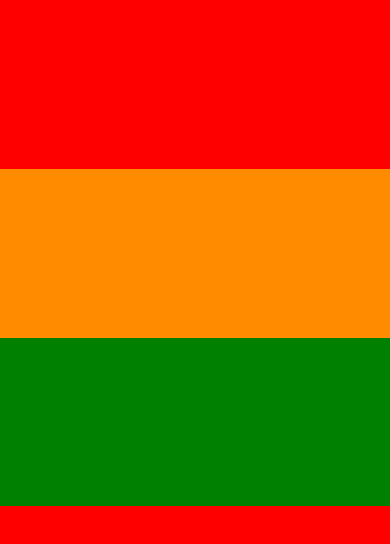
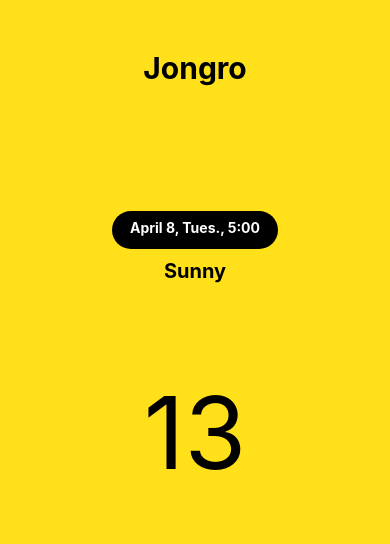
Before and after one commit to minju05/RN_weather_app, a React Native app: screen / in a window 390 px wide. Shown: the top 544 px of the page. Built offline with nearby package versions, Linux system fonts and the light colour scheme.

Commit message:
13_weather_layout

```diff
--- a/App.js
+++ b/App.js
@@ -2,34 +2,74 @@ import { StatusBar } from 'expo-status-bar';
 import React, {useState} from 'react';
 import { StyleSheet, Text, View, Button } from 'react-native';
 
-// 12강 PPT [FlexBox] //
-/*
-export default function App() {
-    return (
-        <View style={ flexDirection: 'row'}>
-            <View style={{width: 100, height: 100, backgroundColor: 'red'}}></View>
-            <View style={{width: 100, height: 100, backgroundColor: 'darkorange'}}></View>
-            <View style={{width: 100, height: 100, backgroundColor: 'green'}}></View>
-            <View style={{width: 100, height: 100, backgroundColor: 'red'}}></View>
-            <View style={{width: 100, height: 100, backgroundColor: 'darkorange'}}></View>
-            <View style={{width: 100, height: 100, backgroundColor: 'green'}}></View>
-            <StatusBar style="auto" />
-        </View>
-    );
-}
-*/
 
 export default function App() {
     return (
-        <View style={{ flex: 1 }}>
-            <View style={{flex: 1, backgroundColor: 'red'}}></View>
-            <View style={{flex: 1, backgroundColor: 'darkorange'}}></View>
-            <View style={{flex: 1, backgroundColor: 'green'}}></View>
-            <View style={{flex: 2, backgroundColor: 'red'}}></View>
+        <View style={styles.container}>
+            <View style={styles.cityCon}>
+                <Text style={styles.city}>Jongro</Text>
+            </View>
+            <View style={styles.weatherCon}>
+                <View style={styles.day}>
+                    <Text style={styles.regDate}>April 8, Tues., 5:00</Text>
+                    <Text style={styles.desc}>Sunny</Text>
+                </View>
+                <View style={styles.tempCon}>
+                    <Text style={styles.temp}>13</Text>
+                </View>
+            </View>
             <StatusBar style="auto" />
         </View>
-    );
+    )
 }
 
 const styles = StyleSheet.create({
-});
+    container: {
+        flex: 1,
+        backgroundColor: '#ffe01a',
+    },
+    cityCon: {
+        flex: 1,
+    },
+    weatherCon: {
+        flex: 3,
+    },
+    day: {
+        flex: 0.2,
+        alignItems: 'center',
+        justifyContent: 'center',
+    },
+    tempCon: {
+        flex: 0.3,
+        alignItems: 'center',
+        justifyContent: 'center',
+    },
+    city: {
+        flex: 1,
+        marginTop: 40,
+        paddingTop: 10,
+        fontSize: 30,
+        textAlign: 'center',
+        fontWeight: 'bold',
+    },
+    regDate: {
+        paddingTop: 8,
+        paddingLeft: 18,
+        paddingRight: 18,
+        paddingBottom: 13,
+        backgroundColor: 'black',
+        color: 'white',
+        fontWeight: 'bold',
+        borderRadius: 20, // 둥근 모서리
+        overflow: 'hidden', // 오류 방지
+    },
+    desc: {
+        flex: 1.5,
+        marginTop: 10,
+        fontSize: 20,
+        fontWeight: 'bold',
+    },
+    temp: {
+        fontSize: 100,
+    }
+})
```
